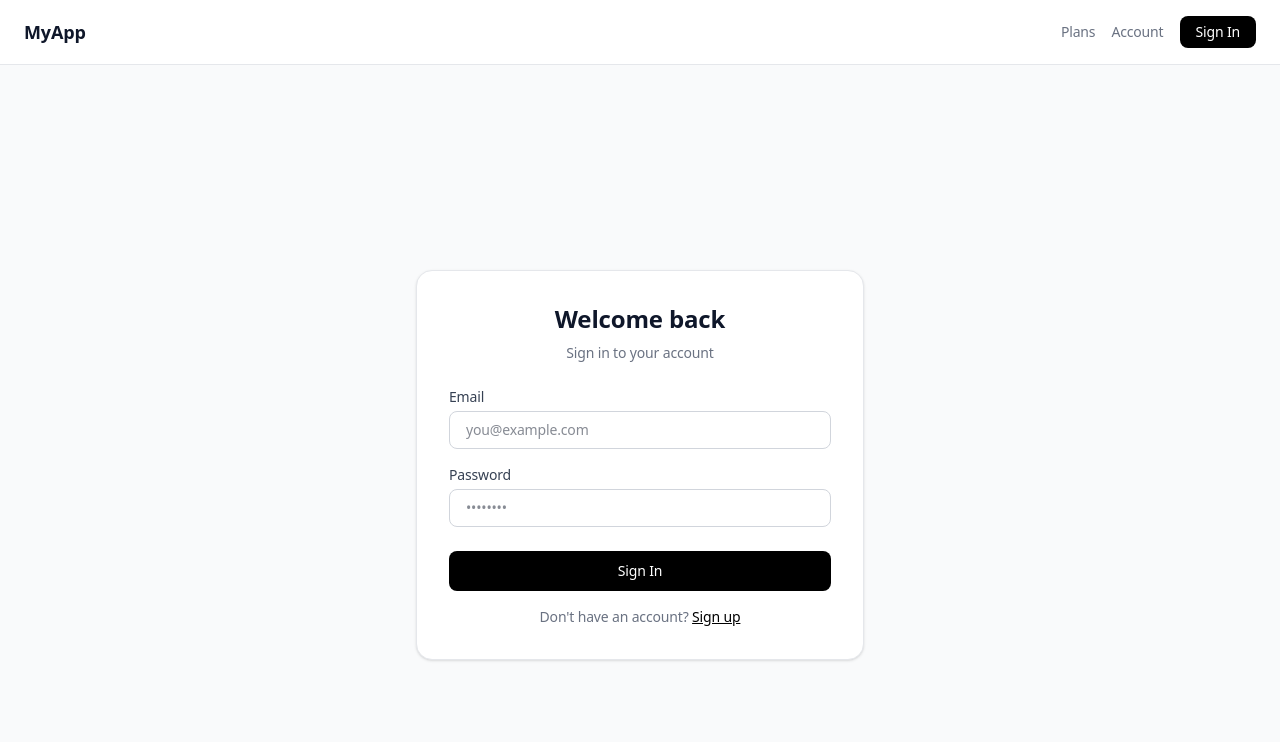
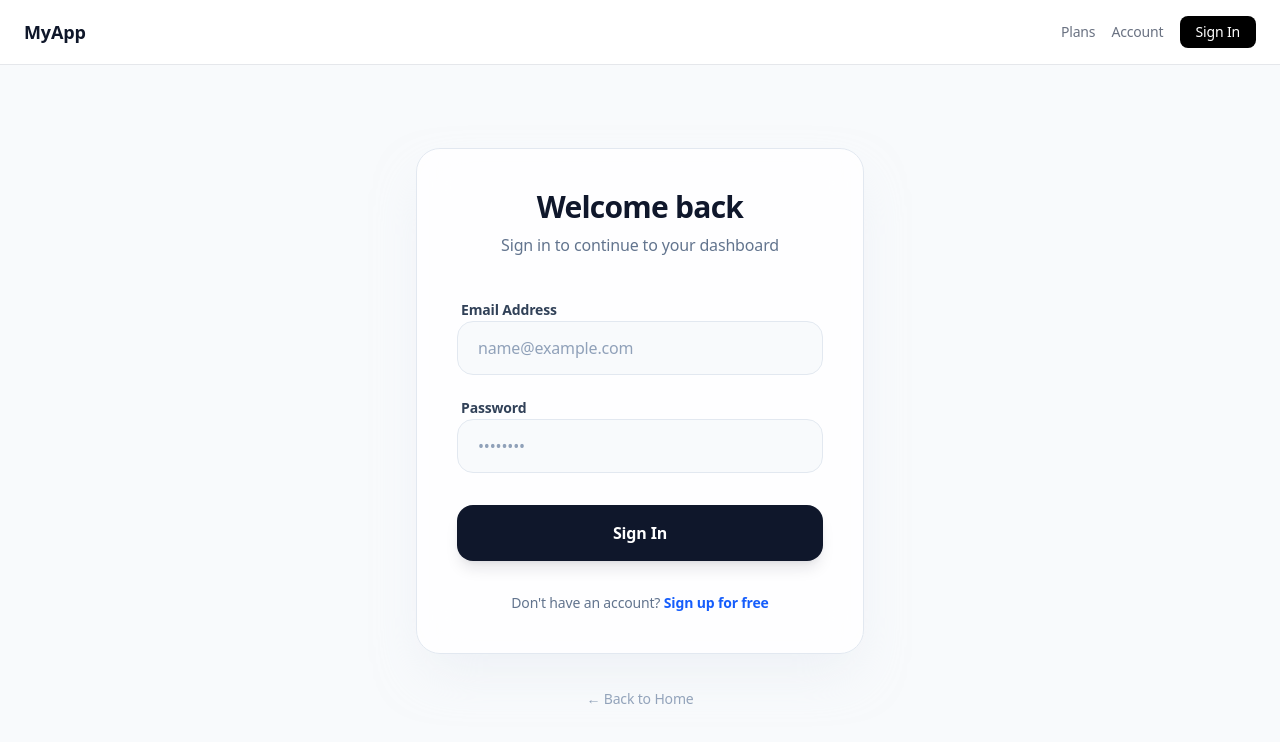
Before and after one commit to girlrobotic07-svg/my-app, a Next.js app: page /login in a window 1280 px wide. Shown: the top 742 px of the page. Built offline with nearby package versions, Linux system fonts and the light colour scheme; no server answers.

Commit message:
update homepage

```diff
--- a/app/login/page.tsx
+++ b/app/login/page.tsx
@@ -3,6 +3,7 @@
 import { useState, Suspense } from 'react'
 import { useRouter, useSearchParams } from 'next/navigation'
 import { createSupabaseBrowser } from '@/lib/supabase-browser'
+import Link from 'next/link'
 
 function LoginForm() {
   const router = useRouter()
@@ -17,73 +18,83 @@ function LoginForm() {
   const [error, setError] = useState<string | null>(null)
   const [message, setMessage] = useState<string | null>(null)
 
-  async function handleSubmit() {
+  async function handleSubmit(e?: React.FormEvent) {
+    if (e) e.preventDefault()
     setLoading(true)
     setError(null)
     setMessage(null)
 
+    try {
       if (isSignUp) {
-      // Create a new account
         const { error } = await supabase.auth.signUp({ email, password })
-      if (error) {
-        setError(error.message)
+        if (error) throw error
+        setMessage('Check your email for a confirmation link!')
       } else {
-        setMessage('Check your email for a confirmation link!')
-      }
-    } else {
-      // Sign in to existing account
         const { error } = await supabase.auth.signInWithPassword({ email, password })
-      if (error) {
-        setError(error.message)
-      } else {
+        if (error) throw error
         router.push(redirectTo)
         router.refresh()
       }
+    } catch (err: any) {
+      setError(err.message || 'An error occurred')
+    } finally {
+      setLoading(false)
     }
-
-    setLoading(false)
   }
 
   return (
-    <main className="flex items-center justify-center min-h-screen bg-gray-50 px-4">
-      <div className="bg-white border border-gray-200 rounded-2xl shadow-sm p-8 w-full max-w-md">
+    <main className="flex flex-col items-center justify-center min-h-[calc(100vh-73px)] px-6 relative overflow-hidden bg-background">
+
+      {/* Background decoration (matching homepage) */}
+      <div className="absolute top-0 left-1/2 -translate-x-1/2 w-full h-full -z-10 overflow-hidden pointer-events-none">
+        <div className="absolute top-[-10%] left-[-10%] w-[40%] h-[40%] bg-blue-500/5 blur-[120px] rounded-full" />
+        <div className="absolute bottom-[10%] right-[-5%] w-[30%] h-[30%] bg-purple-500/5 blur-[100px] rounded-full" />
+      </div>
+
+      <div className="w-full max-w-md animate-in fade-in slide-in-from-bottom-4 duration-700">
+        <div className="bg-white/80 backdrop-blur-xl border border-slate-200 rounded-3xl p-10 shadow-2xl shadow-slate-200/50">
 
           {/* Header */}
-        <h1 className="text-2xl font-bold text-center mb-2">
+          <div className="text-center space-y-2 mb-10">
+            <h1 className="text-3xl font-black tracking-tight text-slate-900">
               {isSignUp ? 'Create an account' : 'Welcome back'}
             </h1>
-        <p className="text-center text-gray-500 text-sm mb-6">
-          {isSignUp ? 'Sign up to get started' : 'Sign in to your account'}
+            <p className="text-slate-500 font-medium">
+              {isSignUp ? 'Start your journey today' : 'Sign in to continue to your dashboard'}
             </p>
+          </div>
+
+          {/* Form */}
+          <form onSubmit={handleSubmit} className="space-y-6">
 
             {/* Error / success messages */}
             {error && (
-          <div className="bg-red-50 border border-red-200 text-red-600 text-sm rounded-lg px-4 py-3 mb-4">
+              <div className="bg-red-50 border border-red-100 text-red-600 text-sm font-medium rounded-xl px-4 py-3 animate-in fade-in zoom-in-95">
                 {error}
               </div>
             )}
             {message && (
-          <div className="bg-green-50 border border-green-200 text-green-700 text-sm rounded-lg px-4 py-3 mb-4">
+              <div className="bg-blue-50 border border-blue-100 text-blue-600 text-sm font-medium rounded-xl px-4 py-3 animate-in fade-in zoom-in-95">
                 {message}
               </div>
             )}
 
-        {/* Form fields */}
-        <div className="space-y-4">
-          <div>
-            <label className="block text-sm font-medium text-gray-700 mb-1">
-              Email
+            <div className="space-y-5">
+              <div className="space-y-1.5">
+                <label className="text-sm font-bold text-slate-700 ml-1">
+                  Email Address
                 </label>
                 <input
                   type="email"
                   value={email}
                   onChange={(e) => setEmail(e.target.value)}
-              placeholder="you@example.com"
-              className="w-full border border-gray-300 rounded-lg px-4 py-2 text-sm focus:outline-none focus:ring-2 focus:ring-black"
+                  placeholder="name@example.com"
+                  required
+                  className="w-full bg-slate-50 border border-slate-200 rounded-2xl px-5 py-3.5 text-slate-900 placeholder:text-slate-400 focus:outline-none focus:ring-2 focus:ring-blue-500/20 focus:border-blue-500 transition-all"
                 />
               </div>
-          <div>
-            <label className="block text-sm font-medium text-gray-700 mb-1">
+              <div className="space-y-1.5">
+                <label className="text-sm font-bold text-slate-700 ml-1">
                   Password
                 </label>
                 <input
@@ -91,30 +102,51 @@ function LoginForm() {
                   value={password}
                   onChange={(e) => setPassword(e.target.value)}
                   placeholder="••••••••"
-              className="w-full border border-gray-300 rounded-lg px-4 py-2 text-sm focus:outline-none focus:ring-2 focus:ring-black"
+                  required
+                  className="w-full bg-slate-50 border border-slate-200 rounded-2xl px-5 py-3.5 text-slate-900 placeholder:text-slate-400 focus:outline-none focus:ring-2 focus:ring-blue-500/20 focus:border-blue-500 transition-all"
                 />
               </div>
             </div>
 
-        {/* Submit button */}
             <button
-          onClick={handleSubmit}
+              type="submit"
               disabled={loading}
-          className="w-full mt-6 bg-black text-white py-2.5 rounded-lg text-sm font-medium hover:bg-gray-800 transition disabled:opacity-50"
+              className="w-full h-14 bg-slate-900 text-white rounded-2xl text-base font-bold shadow-lg shadow-slate-900/10 hover:bg-slate-800 active:scale-[0.98] transition-all disabled:opacity-50 disabled:pointer-events-none mt-2"
             >
-          {loading ? 'Please wait...' : isSignUp ? 'Create Account' : 'Sign In'}
+              {loading ? (
+                <span className="flex items-center justify-center gap-2">
+                  <svg className="animate-spin h-5 w-5 text-white" fill="none" viewBox="0 0 24 24">
+                    <circle className="opacity-25" cx="12" cy="12" r="10" stroke="currentColor" strokeWidth="4"></circle>
+                    <path className="opacity-75" fill="currentColor" d="M4 12a8 8 0 018-8V0C5.373 0 0 5.373 0 12h4zm2 5.291A7.962 7.962 0 014 12H0c0 3.042 1.135 5.824 3 7.938l3-2.647z"></path>
+                  </svg>
+                  Processing...
+                </span>
+              ) : (
+                isSignUp ? 'Create Account' : 'Sign In'
+              )}
             </button>
+          </form>
 
-        {/* Toggle sign up / sign in */}
-        <p className="text-center text-sm text-gray-500 mt-4">
+          {/* Footer Toggle */}
+          <div className="mt-8 text-center">
+            <p className="text-sm text-slate-500 font-medium">
               {isSignUp ? 'Already have an account?' : "Don't have an account?"}{' '}
               <button
                 onClick={() => { setIsSignUp(!isSignUp); setError(null); setMessage(null) }}
-            className="text-black font-medium underline"
+                className="text-blue-600 font-bold hover:underline"
               >
-            {isSignUp ? 'Sign in' : 'Sign up'}
+                {isSignUp ? 'Sign in' : 'Sign up for free'}
               </button>
             </p>
+          </div>
+        </div>
+
+        {/* Back to Home Link */}
+        <div className="mt-8 text-center animate-in fade-in duration-1000 delay-500">
+          <Link href="/" className="text-slate-400 hover:text-slate-600 text-sm font-medium transition-colors">
+            ← Back to Home
+          </Link>
+        </div>
       </div>
     </main>
   )
```
Lines whose indentation alone changed are shown as unchanged.
